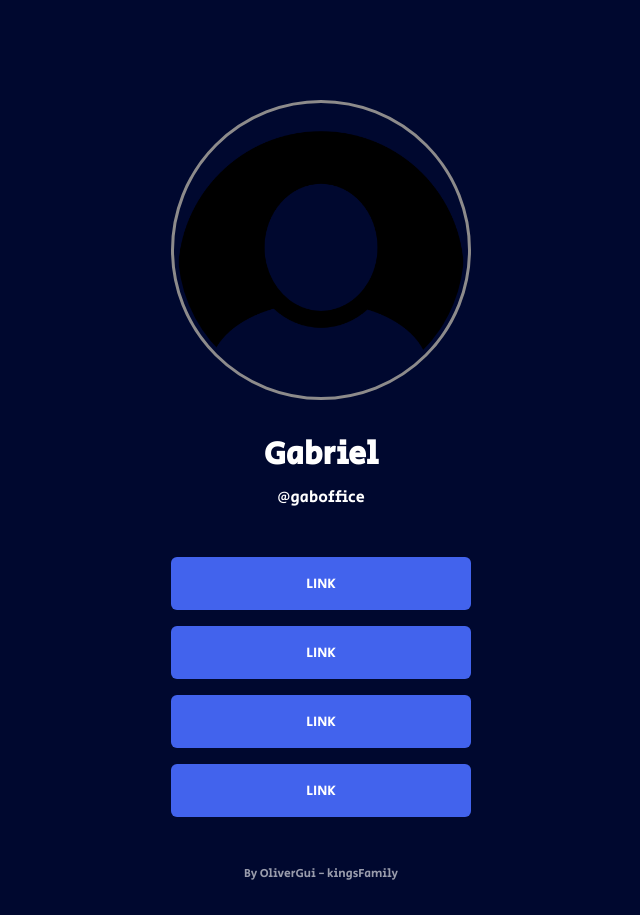
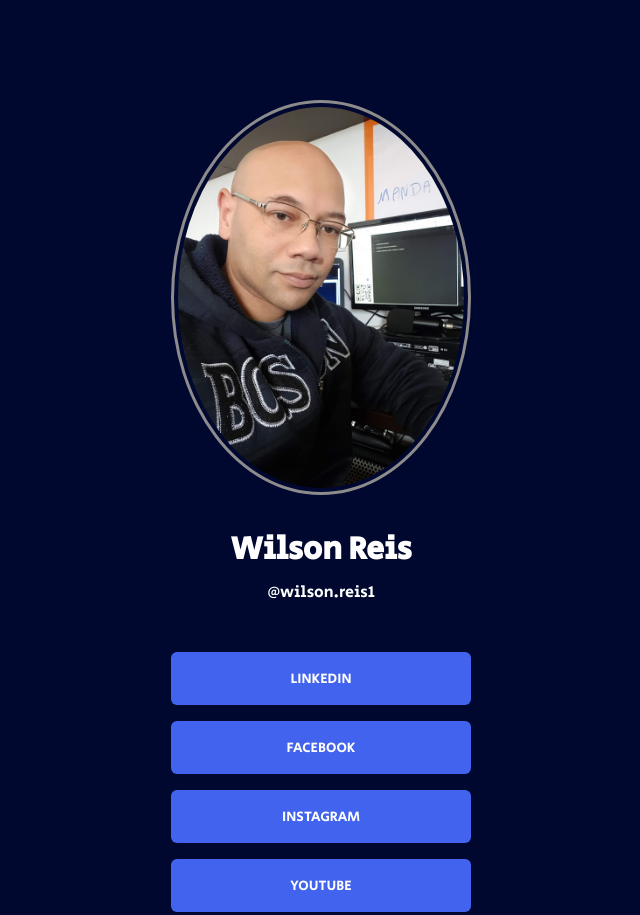
Before and after one commit to wilsonreisccp/linkado, a plain HTML site: page index.html in a window 1280 px wide. Shown: the top 915 px of the page, without its empty margins (319-959 px from the left). Before the commit the page ends 882 px from the top, so only its background shows below. Drawn offline with Linux system fonts and the light colour scheme.

Commit message:
feat: add perfil Wilson Reis

```diff
--- a/index.html
+++ b/index.html
@@ -15,28 +15,29 @@
 
 <body>
     <div class="container">
-            <img src="./imagem/17004.png" alt="perfil"/>
-            <h1>Gabriel</h1>
-            <p>@gaboffice</p>
+        <img src="./imagem/20210515_124528.jpg" alt="perfil" />
+        <h1>Wilson Reis</h1>
+        <p>@wilson.reis1</p>
 
         <ul>
             <li>
-                    <a href="http://" target="_blank">link</a>
+                <a href="https://www.linkedin.com/in/wilson-reis-b6858578/" target="_blank">Linkedin</a>
             </li>
 
             <li>
-                    <a href="http://" target="_blank">link</a>
+                <a href="https://www.facebook.com/wilson.reis.5" target="_blank">FaceBook</a>
             </li>
 
             <li>
-                    <a href="http://" target="_blank">link</a>
+                <a href="https://www.instagram.com/wilson.reis1/" target="_blank">Instagram</a>
             </li>
 
             <li>
-                    <a href="http://" target="_blank">link</a>
+                <a href="https://www.youtube.com/channel/UCrJVzB5NACL7Lj8XOq4pkug" target="_blank">YouTube</a>
             </li>
         </ul>
         <footer>By OliverGui - kingsFamily</footer>
     </div>
 </body>
+
 </html>
```
Also changed, not shown: imagem/20210515_124528.jpg (added), 1 other file. Lines whose indentation alone changed are shown as unchanged.
